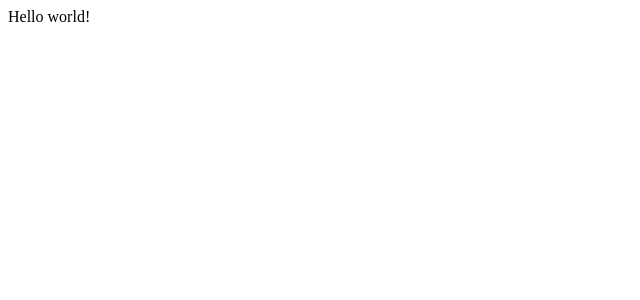
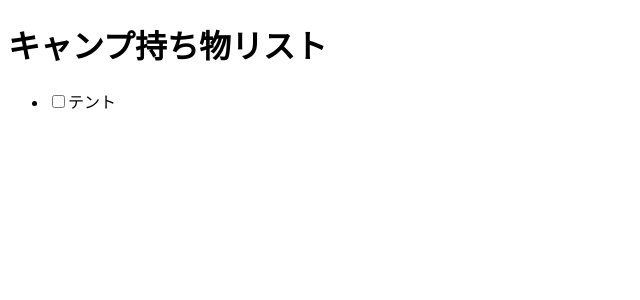
Before and after one commit to mas0061/camp-recorder, a React app: page / in a window 1280 px wide. Shown: the top 300 px of the page, without its empty margins (0-640 px from the left). Built offline with nearby package versions, Linux system fonts and the light colour scheme.

Commit message:
持ち物リストの下準備

```diff
--- a/src/camp-recorder.jsx
+++ b/src/camp-recorder.jsx
@@ -1,13 +1,28 @@
 import React from 'react';
+import Item from './item.jsx';
 
 export default class CampRecorder extends React.Component {
   constructor(props) {
     super(props);
+
+    this.state = {
+      items: [{name: "テント"}]
+    }
   }
 
   render() {
+    let _items = [];
+    this.state.items.forEach(function(item){
+      _items.push(<Item itemName={item.name} />);
+    });
+
     return (
-      <div>Hello world!</div>
+      <div>
+        <h1>キャンプ持ち物リスト</h1>
+        <ul>
+          {_items}
+        </ul>
+      </div>
     );
   }
 
--- /dev/null
+++ b/src/item.jsx
@@ -0,0 +1,22 @@
+import React from 'react';
+
+export default class Item extends React.Component {
+  constructor(props) {
+    super(props);
+
+    this.state = {
+      checked: false
+    }
+  }
+
+  _changeCheck(event) {
+    this.setState({ checked: !this.state.checked })
+  }
+
+  render() {
+    return (
+      <li><input type="checkbox" checked={this.state.checked} onChange={this._changeCheck.bind(this)} />{this.props.itemName}</li>
+    );
+  }
+
+}
```
